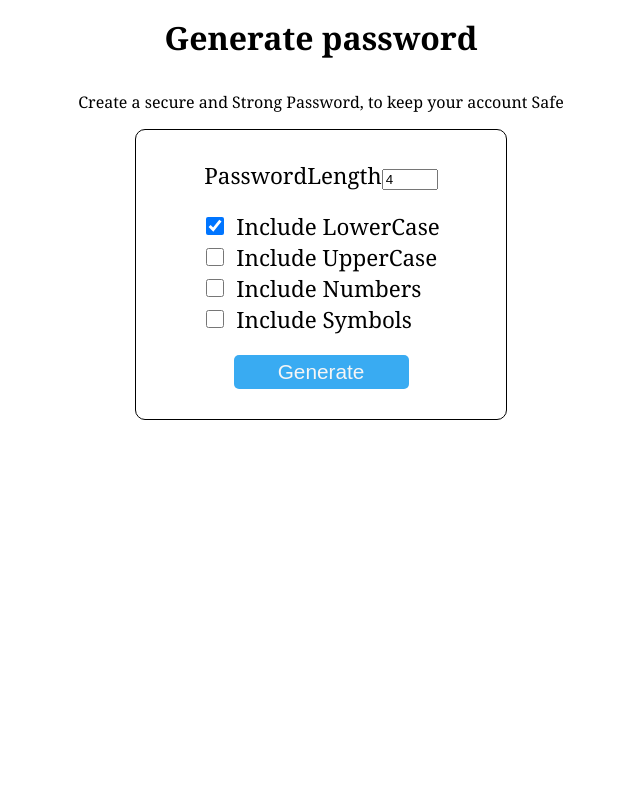
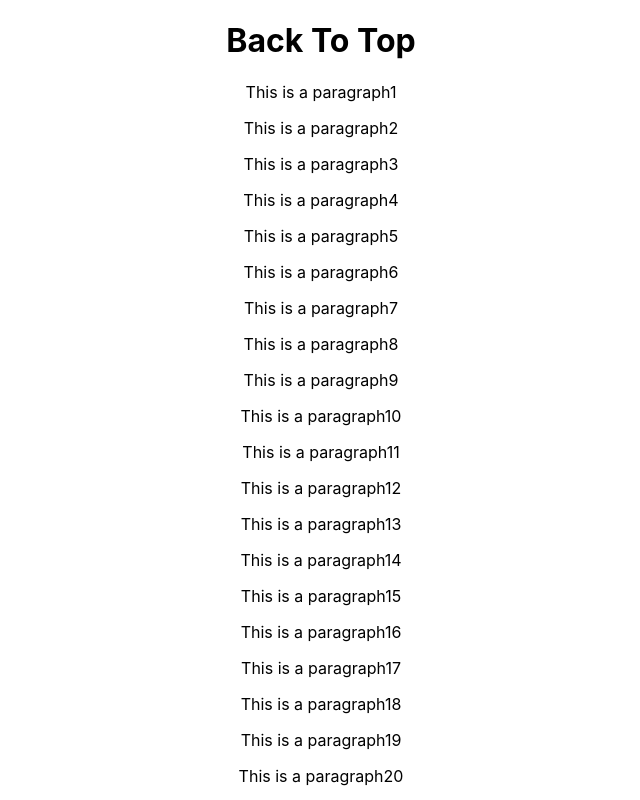
Before and after one commit to mrudula0/react-projects-2, a React (Create React App) app: page / in a window 1280 px wide. Shown: the top 800 px of the page, without its empty margins (319-959 px from the left). Built offline with nearby package versions, Linux system fonts and the light colour scheme.

Commit message:
scrolltotop

```diff
--- a/src/App.js
+++ b/src/App.js
@@ -5,6 +5,7 @@ import AgeCalculator from "./Components/AgeCalculator";
 import ReadMoreToggle from "./TextBtnToggle/ReadMoreToggle";
 import CopyToClipboard from "./CopyToClipboard";
 import PasswordValidation from "./GeneratePassword/PasswordValidation";
+import ScrollToTop from "./ScrollToTop";
 function App() {
   return (
     <div className="App">
@@ -13,7 +14,8 @@ function App() {
       {/* <TabSwitcher /> */}
       {/* <ReadMoreToggle /> */}
       {/* <CopyToClipboard /> */}
-      <PasswordValidation />
+      {/* <PasswordValidation /> */}
+      <ScrollToTop />
     </div>
   );
 }
--- /dev/null
+++ b/src/ScrollToTop/index.jsx
@@ -0,0 +1,44 @@
+import React, { useEffect, useState } from "react";
+import "../ScrollToTop/style.css";
+function ScrollToTop() {
+  const [isVisible, setIsVisible] = useState(false);
+
+  useEffect(() => {
+    function handleScroll() {
+      if (window.scrollY > 400) {
+        setIsVisible(true);
+      } else {
+        setIsVisible(false);
+      }
+    }
+    window.addEventListener("scroll", handleScroll);
+    return () => {
+      window.removeEventListener("scroll", handleScroll);
+    };
+  }, []);
+  const scrollToTop = () => {
+    window.scrollTo({
+      top: 0,
+      behavior: "smooth",
+    });
+  };
+  return (
+    <div className="backToTop">
+      <h1>Back To Top</h1>
+      <div>
+        {[...Array(40)].map((_, i) => (
+          <p key={i}>This is a paragraph{i + 1}</p>
+        ))}
+      </div>
+      <div className="container">
+        {isVisible && (
+          <button onClick={scrollToTop} className="backtotop-btn">
+            BackToTop
+          </button>
+        )}
+      </div>
+    </div>
+  );
+}
+
+export default ScrollToTop;
--- /dev/null
+++ b/src/ScrollToTop/style.css
@@ -0,0 +1,15 @@
+.backToTop {
+  margin-bottom: 2.5rem;
+  text-align: center;
+}
+
+.backtotop-btn {
+  position: fixed;
+  bottom: 20px;
+  right: 20px;
+
+  font-size: 14px;
+  padding: 10px 15px;
+
+  cursor: pointer;
+}
```
